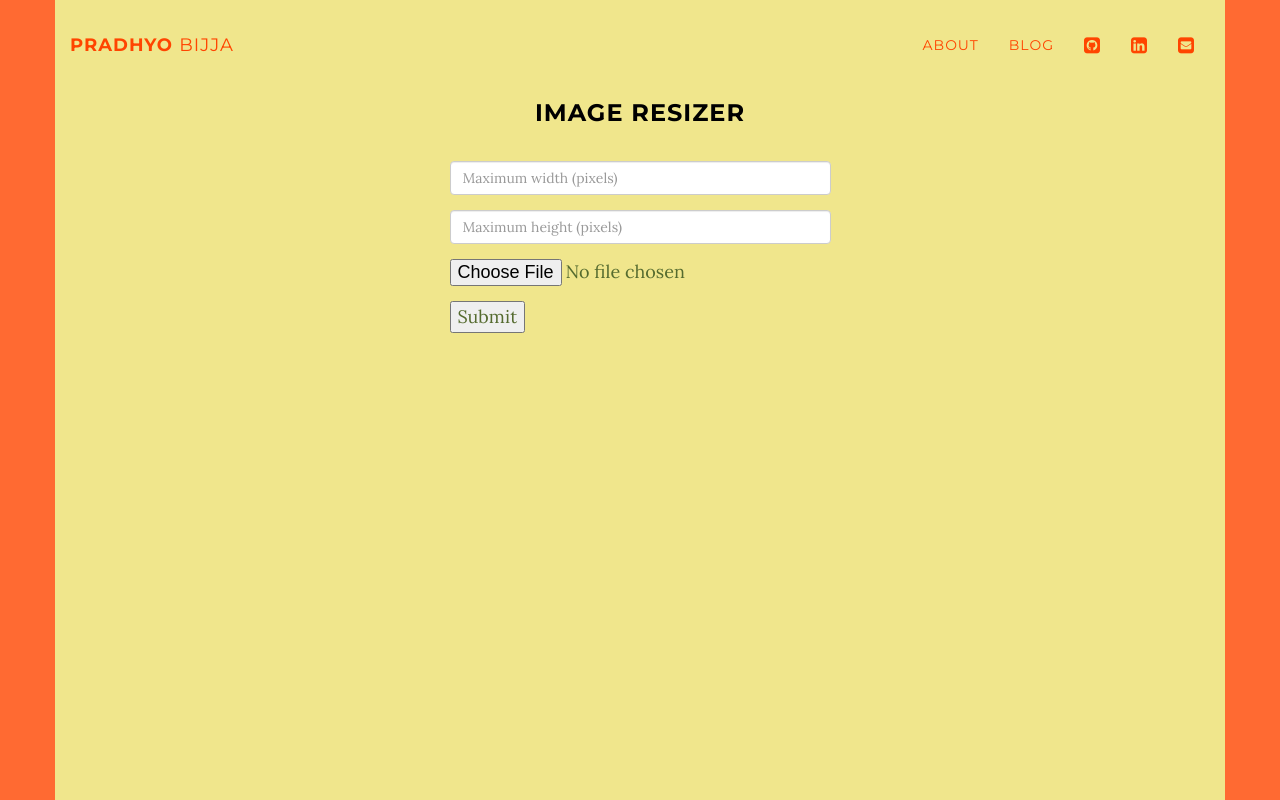
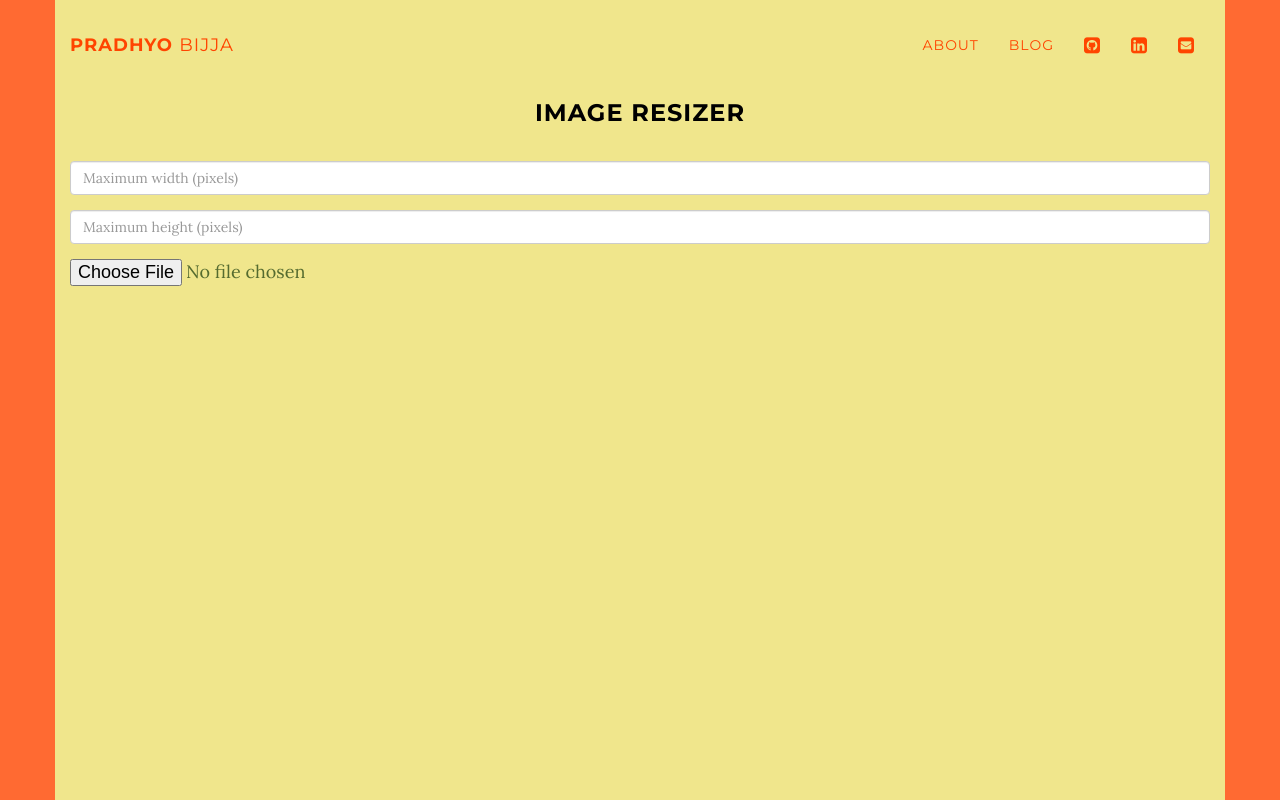
Before and after one commit to Pradhyo/pradhyo-blog, a Python web app: template templates/img_resize.html in a window 1280 px wide. Run offline with Jinja, Linux system fonts and the light colour scheme; the template is opened without the code that fills it, so the values that code supplies are empty; some libraries are stand-ins or nearby versions.

Commit message:
Revert "Form appears in the center of the page"
This reverts commit 3c97da82598ae30eb58a3cbfc590f677ef4d18da.

```diff
--- a/css/styles.css
+++ b/css/styles.css
@@ -409,8 +409,3 @@ body {
 .dropdown-menu>li>a {
     color: orangered;
 }
-
-#centerdiv {
-    display: table;
-    margin: 0 auto;
-}
--- a/templates/img_resize.html
+++ b/templates/img_resize.html
@@ -1,9 +1,9 @@
 {% extends "base.html" %}
 
 {% block content %}
-  <section class = "container new_blog content-section full-height">
-  	<h3 class="text-center"> Image resizer</h3>
-  	<div id="centerdiv" >
+  <section class = "container new_blog content-section full-height text-center">
+  	<h3> Image resizer</h3>
+  	<div id="centerdiv">
 		<form method="post">
 			<div class="form-group">
 				<input type="text" name="max_width" placeholder="Maximum width (pixels)" class="form-control">
@@ -14,12 +14,7 @@
 			<div class="form-group">
 				<input type="file" name="img" >
 			</div>
-			<input type="submit">
 		</form>
 	</div>
-	<div>
-		<img src="{{img}}" height="{{height}}" width="{{width}}">
-	</div>
   </section>
-
 {% endblock %}
```
